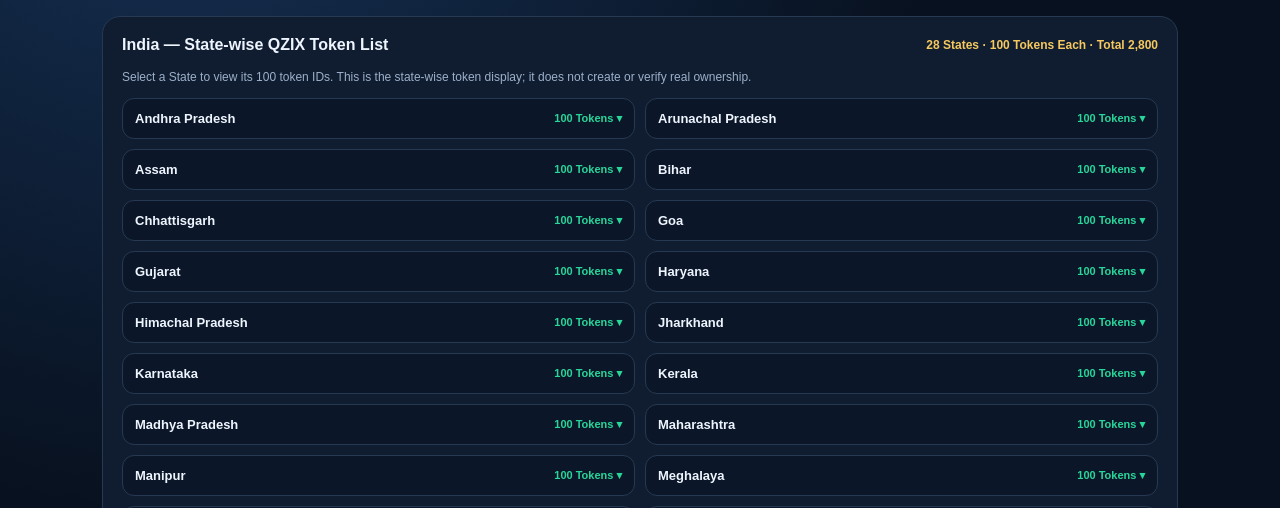
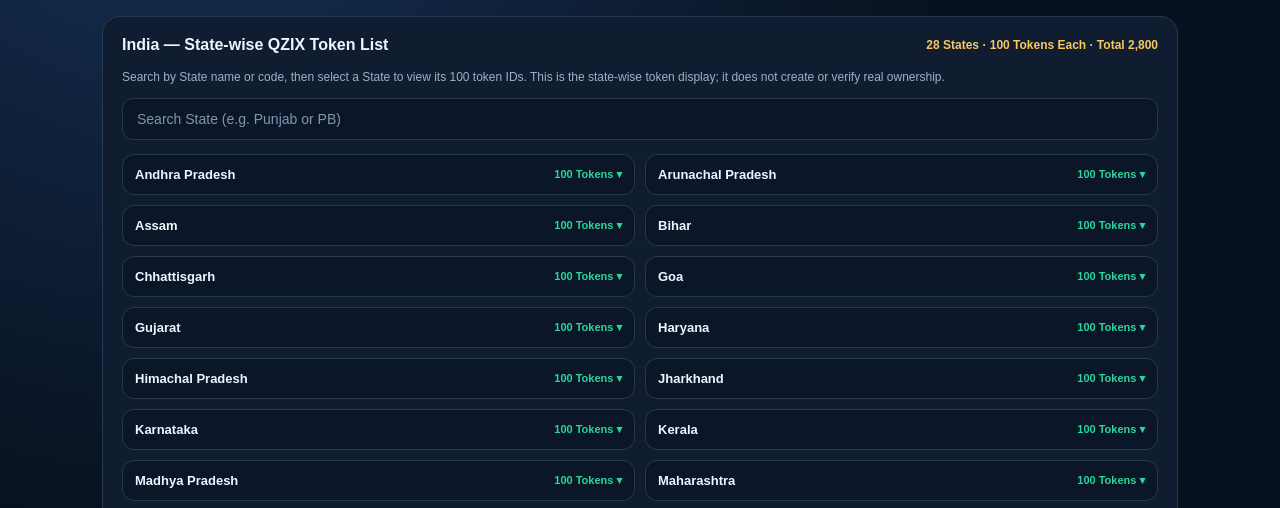
Before and after one commit to pubggold970-cyber/Qzix-coin, a plain HTML site: page index.html in a window 1280 px wide. Shown: the part 257-765 px from the top of the page. Drawn offline with Linux system fonts and the light colour scheme.

Commit message:
Add state search to QZIX dashboard

```diff
--- a/index.html
+++ b/index.html
@@ -25,6 +25,7 @@ footer{text-align:center;color:#7287a2;font-size:11px;padding:25px 0 8px}
 .state-head{display:flex;justify-content:space-between;align-items:center;gap:12px;flex-wrap:wrap;margin-bottom:14px}
 .state-head h2{font-size:16px;margin:0}
 .state-total{color:var(--gold);font-size:12px;font-weight:bold}
+.state-search{width:100%;margin:0 0 14px;padding:12px 14px;border:1px solid var(--line);border-radius:11px;background:#0b1728;color:var(--text);font-size:14px;outline:none}.state-search:focus{border-color:var(--gold);box-shadow:0 0 0 2px #f6c85f22}.state-search::placeholder{color:#8195af}
 .state-grid{display:grid;grid-template-columns:repeat(2,minmax(0,1fr));gap:10px}
 .state-item{background:#0b1728;border:1px solid var(--line);border-radius:12px;padding:12px;min-width:0}
 .state-item summary{cursor:pointer;display:flex;justify-content:space-between;align-items:center;gap:8px;font-size:13px;font-weight:bold;list-style:none}
@@ -57,8 +58,10 @@ footer{text-align:center;color:#7287a2;font-size:11px;padding:25px 0 8px}
       <h2 id="stateTitle">India — State-wise QZIX Token List</h2>
       <div class="state-total">28 States · 100 Tokens Each · Total 2,800</div>
     </div>
-    <p class="muted">Select a State to view its 100 token IDs. This is the state-wise token display; it does not create or verify real ownership.</p>
+    <p class="muted">Search by State name or code, then select a State to view its 100 token IDs. This is the state-wise token display; it does not create or verify real ownership.</p>
+    <input id="stateSearch" class="state-search" type="search" placeholder="Search State (e.g. Punjab or PB)" aria-label="Search Indian States" autocomplete="off">
     <div class="state-grid" id="stateGrid"></div>
+    <p class="muted" id="noStateResults" hidden>No matching State found.</p>
   </section>
   <div class="grid">
     <section class="card">
@@ -100,9 +103,21 @@ function renderStateTokens(){
  const grid=document.getElementById('stateGrid');
  grid.innerHTML=indianStates.map(([name,code])=>{
    const tokens=Array.from({length:100},(_,i)=>'<span class="token-chip">'+code+'-'+String(i+1).padStart(3,'0')+'</span>').join('');
-   return '<details class="state-item"><summary><span>'+name+'</span><span class="state-count">100 Tokens ▾</span></summary><div class="token-list">'+tokens+'</div></details>';
+   return '<details class="state-item" data-state="'+name.toLowerCase()+'" data-code="'+code.toLowerCase()+'"><summary><span>'+name+'</span><span class="state-count">100 Tokens ▾</span></summary><div class="token-list">'+tokens+'</div></details>';
  }).join('');
+ filterStates('');
 }
+function filterStates(query){
+ const q=query.trim().toLowerCase();
+ let visible=0;
+ document.querySelectorAll('#stateGrid .state-item').forEach(item=>{
+  const match=item.dataset.state.includes(q)||item.dataset.code.includes(q);
+  item.hidden=!match;
+  if(match) visible++;
+ });
+ document.getElementById('noStateResults').hidden=visible!==0;
+}
+document.getElementById('stateSearch').addEventListener('input',e=>filterStates(e.target.value));
 
 let price=2, wallet=1000, shares=0, trades=0, history=[];
 const money=n=>'₹'+n.toLocaleString('en-IN',{minimumFractionDigits:2,maximumFractionDigits:2});
```
